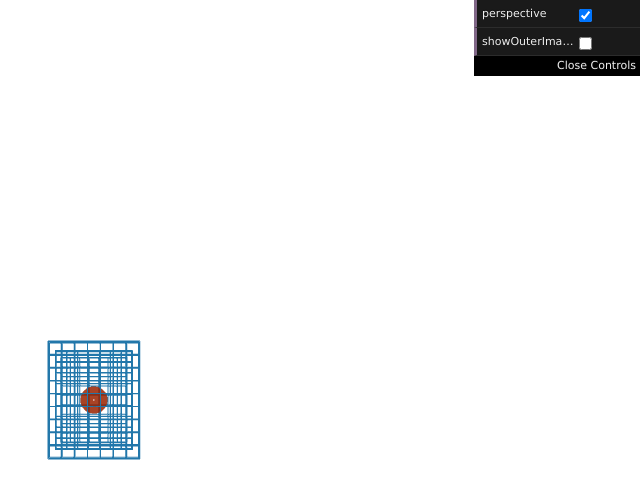
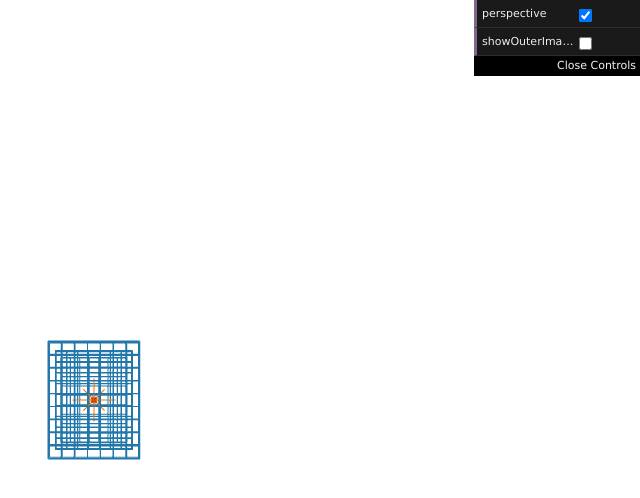
Before and after one commit to PWhiddy/KBMOD-Visualization, a plain HTML site: page index.html in a window 1280 px wide. Shown: the full height of the page, 546-1186 px from the left. Drawn offline with Linux system fonts and the light colour scheme; animation ran at ten frames a second.

Commit message:
trajectory lines

```diff
--- a/index.html
+++ b/index.html
@@ -27,15 +27,16 @@
 				outerTransparency:0.125,
 				showOuterImages: false,
 				perspective: true,
+				maxVelocity: 0.2,
+				minVelocity: 0.4,
 			}
 
 			gui = new dat.GUI();
 			gui.add(param, "perspective").onChange( function() {
 				if (!param.perspective) {
-					controls.rotateSpeed = 0.1;
+					controls.rotateSpeed = 0.04;
 					camera.fov = 0.1;
 					camera.position = camera.position.multiplyScalar(200);
-				//	camera.zoom = 0.002;
 					camera.near = 2000;
 					camera.far = 1000000;
 					camera.updateProjectionMatrix();
@@ -43,7 +44,6 @@
 					controls.rotateSpeed = 0.4;
 					camera.fov = 35;
 					camera.position = camera.position.multiplyScalar(0.005);
-				//	camera.zoom = 0.002;
 					camera.near = 2;
 					camera.far = 4800;
 					camera.updateProjectionMatrix();
@@ -65,10 +65,9 @@
 			var camera = new THREE.PerspectiveCamera( 35,
 				width/height, 2, 4800 );
 
-			var orthoCamera = new THREE.OrthographicCamera( width / - 4, width / 4, height / 4, height / - 4, -4000, 4000 );
-
 			// Move camera back so we are looking at the origin
-			camera.position.z = 350;
+			camera.position.z = -350;
+			camera.lookAt(new THREE.Vector3());
 
 			// The threejs webgl renderer
 			var renderer = new THREE.WebGLRenderer({antialias: true});
@@ -85,7 +84,6 @@
 			controls.dampingFactor = 0.25;
 			controls.zoomSpeed = 0.5;
 			controls.rotateSpeed = 0.4;
-			var controlsOrtho = new THREE.OrbitControls( orthoCamera, renderer.domElement );
 
 			var allGroups = new THREE.Group();
 			for (var g = 0; g < param.imageGroups; g++) {
@@ -121,8 +119,20 @@
 			scene.add(allGroups);
 
 			var bound = createBound(param, new THREE.Vector3(),
-				0x992200, 1.5);
+				0x992200, param.maxVelocity);
 			scene.add(bound);
+
+			var initialSource = imgSpace(param, 0, 0,
+				Math.floor(param.imageResolution.x/2),
+				Math.floor(param.imageResolution.y/2));
+
+			var initialDest = pointsInCone(
+				param, 0, 0, 1, 2, param.maxVelocity);
+
+			var trajects = createTrajectory(
+				initialSource,
+				initialDest );
+			scene.add(trajects);
 
 			/*
 			var centerGeo = new THREE.SphereGeometry(1, 50, 50);
@@ -143,6 +153,32 @@
 			var hemisphereLight = new THREE.HemisphereLight(0x8899cc, 0x334455);
 			scene.add(hemisphereLight);
 			//*/
+
+			function imgSpace(p, group, im, x, y) {
+				return new THREE.Vector3(
+					p.imagePixelSize*
+					(x-Math.floor(p.imageResolution.x/2)),
+					p.imagePixelSize*
+					(y-Math.floor(p.imageResolution.y/2)),
+					p.groupSpacing*(group-Math.floor(p.imageGroups/2))
+					+ p.imageSpacing*(im-Math.floor(p.imageCount/2)));
+			}
+
+			function pointsInCone(p, groupA, imA,
+				groupB, imB, maxVelocity) {
+				var points = [];
+				let zO = imgSpace(p, groupA, imA, 0, 0).z;
+				for (var x = 0; x < p.imageResolution.x; x++) {
+					for (var y = 0; y < p.imageResolution.y; y++) {
+						let pL = imgSpace(p, groupB, imB, x, y);
+						if (pL.distanceTo( new THREE.Vector3(0, 0, pL.z))
+							<(pL.z-zO)*maxVelocity*0.5) {
+							points.push(pL);
+						}
+					}
+				}
+				return points;
+			}
 
 			function createImageSet(p, opac) {
 
@@ -180,37 +216,56 @@
 				return allImages;
 			}
 
+			function createTrajectory(source, destinations) {
+				var verts = new Float32Array(destinations.length*6);
+				for (var v = 0; v < destinations.length; v++) {
+					verts[v*6  ] = source.x;
+					verts[v*6+1] = source.y;
+					verts[v*6+2] = source.z;
+					verts[v*6+3] = destinations[v].x;
+					verts[v*6+4] = destinations[v].y;
+					verts[v*6+5] = destinations[v].z;
+				}
+				var lineMaterial =
+					new THREE.LineBasicMaterial({color:0xff6e00});
+				var trajectGeo = new THREE.BufferGeometry();
+				trajectGeo.addAttribute('position',
+					new THREE.BufferAttribute(verts, 3));
+				trajectGeo.computeBoundingSphere();
+				return new THREE.LineSegments( trajectGeo, lineMaterial);
+			}
+
+			function createBound(p, pos, color, velocity) {
+				var boundsGeo = new THREE.CylinderBufferGeometry(
+					0.5*p.imagePixelSize, p.imagePixelSize*
+					p.imageCount*p.imageSpacing*velocity,
+					1, 80, 1, true);
+				var boundsMaterial = new THREE.MeshBasicMaterial(
+					{color:color, side:THREE.DoubleSide,
+					 transparent:true, opacity:0.65} );
+				var boundsMesh = new THREE.Mesh(boundsGeo, boundsMaterial);
+				boundsMesh.rotation.y = Math.PI/4;
+				boundsMesh.rotation.x = -Math.PI/2;
+				boundsMesh.position = pos;
+				boundsMesh.scale.y = (p.imageGroups-1)*p.groupSpacing +
+					(p.imageCount-1)*p.imageSpacing;
+				return boundsMesh;
+			}
+
 			function updateBound(p, bound, pos, f) {
 				bound.scale.x = f;
 				bound.scale.z = f;
 				var w = ((p.imageGroups-1)*p.groupSpacing +
 					(p.imageCount-1)*p.imageSpacing);
 				bound.scale.y = f*w;
-				bound.position.z = 0.5*(1-f)*w;
-			}
-
-			function createBound(p, pos, color, velocity) {
-				var boundsGeo = new THREE.CylinderBufferGeometry(
-					0.5*p.imagePixelSize, 0.5*p.imagePixelSize*
-					p.imageCount*p.imageSpacing*velocity,
-					1, 80, 1, true);
-				var boundsMaterial = new THREE.MeshBasicMaterial(
-					{color:color, side:THREE.DoubleSide,
-					 transparent:true, opacity:0.85} );
-				var boundsMesh = new THREE.Mesh(boundsGeo, boundsMaterial);
-				boundsMesh.rotation.y = Math.PI/4;
-				boundsMesh.rotation.x = Math.PI/2;
-				boundsMesh.position = pos;
-				boundsMesh.scale.y = (p.imageGroups-1)*p.groupSpacing +
-					(p.imageCount-1)*p.imageSpacing;
-				return boundsMesh;
+				bound.position.z = -0.5*(1-f)*w;
 			}
 
 			function clamp(x) {
-				return Math.min(Math.max(x,-1),1);
+				return Math.min(Math.max(x,-2),2);
 			}
 
-			function handleTraverse(node) {
+			function traverseOpacity(node) {
 				if (node instanceof THREE.Mesh) {
 						if (node.material.transparent)
 							if (param.showOuterImages) {
@@ -221,7 +276,7 @@
 									0.002*(-node.material.opacity);
 							}
 				} else if (node instanceof THREE.Group) {
-					handleTraverse(node.children);
+					traverseOpacity(node.children);
 				}
 			}
 
@@ -238,23 +293,23 @@
 					var current = allGroups.children[child];
 					if (param.showOuterImages) {
 						current.position.x +=
-							clamp(0.15*(current.truePosition.x-
+							clamp(0.35*(current.truePosition.x-
 								   current.position.x));
 						current.position.y +=
-							clamp(0.15*(current.truePosition.y-
+							clamp(0.35*(current.truePosition.y-
 								   current.position.y));
 					} else {
 						current.position.x +=
-							clamp(0.15*(5*current.truePosition.x-
+							clamp(0.35*(5*current.truePosition.x-
 								   current.position.x));
 						current.position.y +=
-							clamp(0.15*(5*current.truePosition.y-
+							clamp(0.35*(5*current.truePosition.y-
 								   current.position.y));
 					}
 				}
 
 				allGroups.traverse( function(node) {
-					handleTraverse(node);
+					traverseOpacity(node);
 				});
 
 				// Render our scene
```
